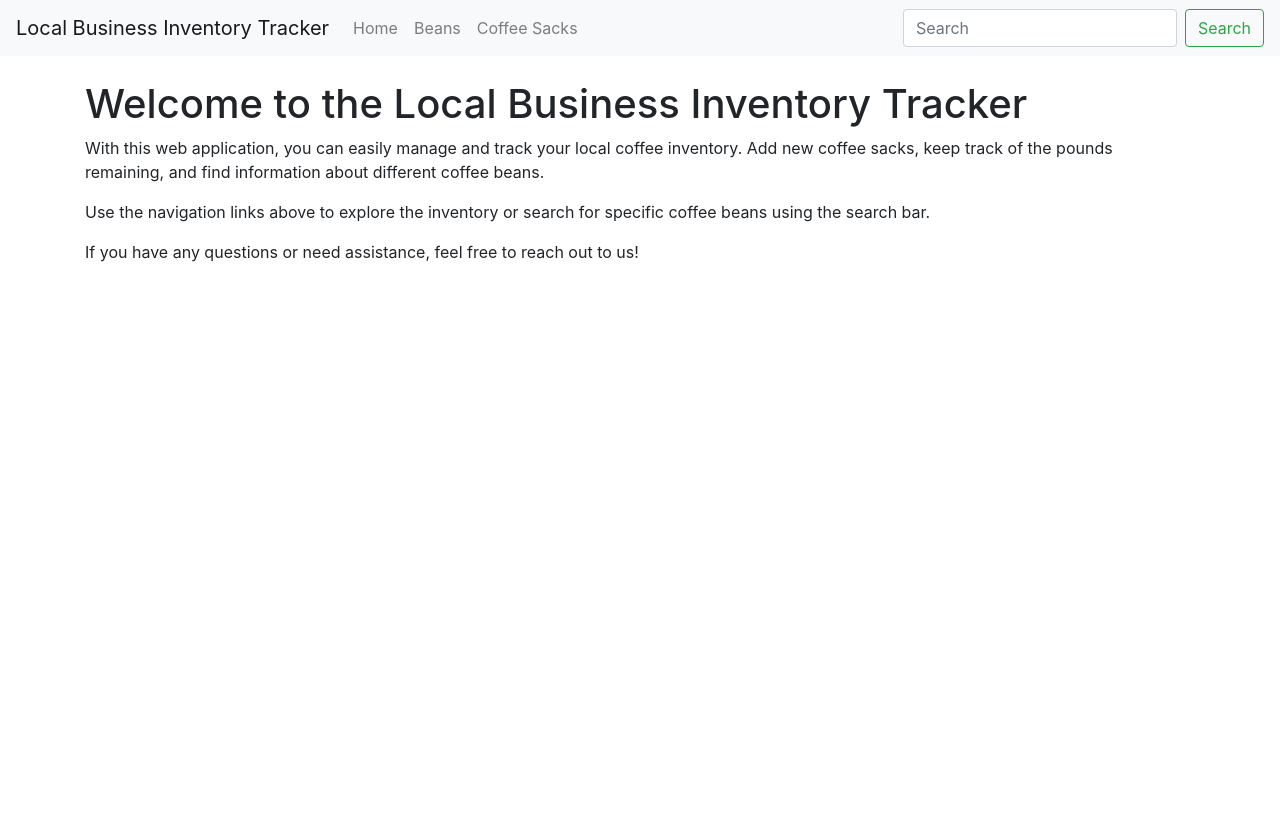
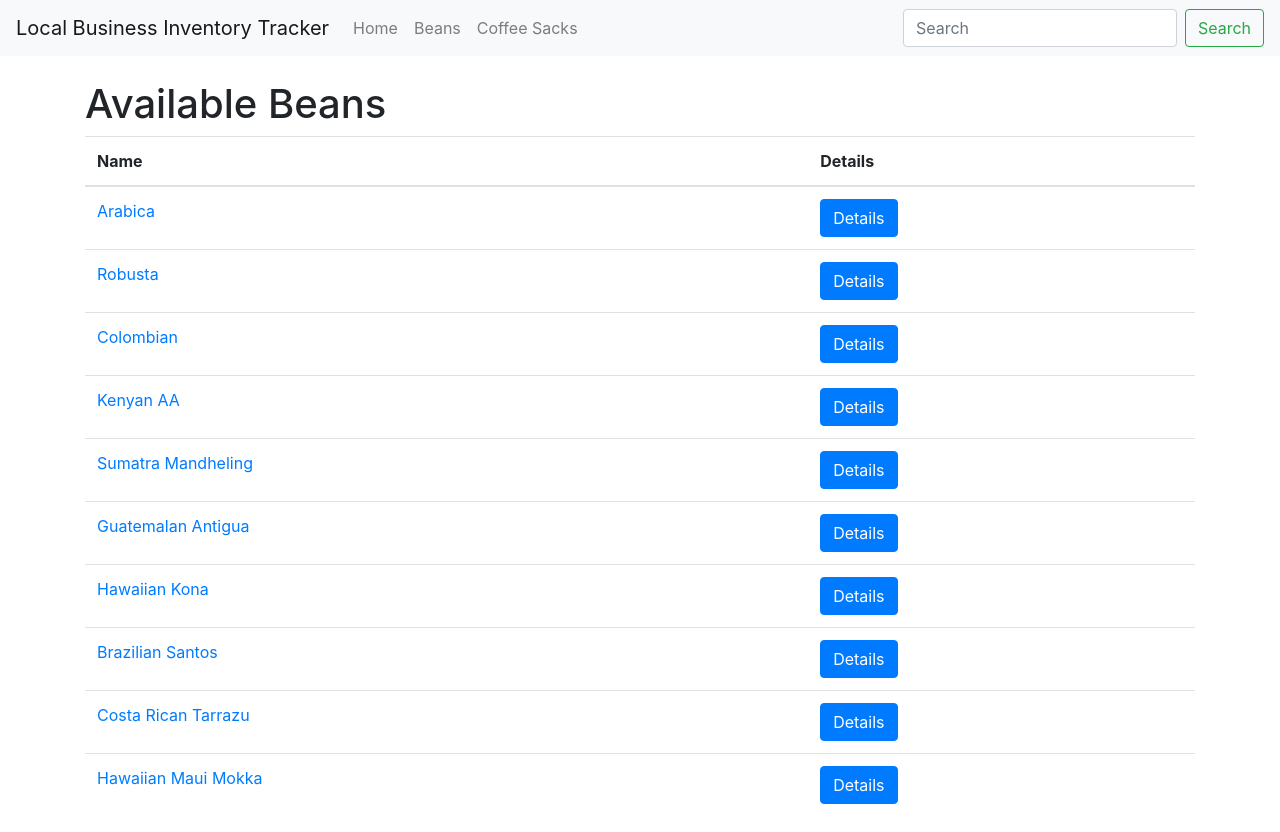
Before and after one commit to rodeomar/coffee-inventory-tracker, a React (Create React App) app: page /Beans in a window 1280 px wide. Before the commit the page ends 800 px from the top, so only its background shows below. Built offline with nearby package versions, Linux system fonts and the light colour scheme.

Commit message:
Added `Showing List oF all Beans`

```diff
--- a/package.json
+++ b/package.json
@@ -35,5 +35,8 @@
       "last 1 firefox version",
       "last 1 safari version"
     ]
+  },
+  "devDependencies": {
+    "react-router-dom": "^6.15.0"
   }
 }
--- a/public/index.html
+++ b/public/index.html
@@ -10,7 +10,6 @@
       name="description"
       content="Web site created using create-react-app"
     />
-    <link rel="apple-touch-icon" href="%PUBLIC_URL%/logo192.png" />
     <link rel="manifest" href="%PUBLIC_URL%/manifest.json" />
     <title>React App</title>
   </head>
--- a/src/App.js
+++ b/src/App.js
@@ -1,11 +1,17 @@
 import React from 'react';
+import { BrowserRouter, Routes, Route } from 'react-router-dom';
+
 import Home from './Components/Home';
+import Beans from './Components/Beans';
 
 function App() {
   return (
-    <div className="App">
-      <Home />
-    </div>
+    <BrowserRouter>
+      <Routes>
+        <Route path="/" element={<Home />} />
+        <Route path="Beans" element={<Beans />} />
+      </Routes>
+    </BrowserRouter>
   );
 }
 
--- /dev/null
+++ b/src/Components/Beans.js
@@ -0,0 +1,40 @@
+import React from 'react';
+import { Link } from 'react-router-dom';
+import beansData from '../Data/BeansData';
+import Navbar from './Navbar';
+
+
+function Beans() {
+    return (
+        <>
+            <Navbar />
+            <div className="container mt-4">
+                <h1>Available Beans</h1>
+                <table className="table">
+                    <thead>
+                        <tr>
+                            <th>Name</th>
+                            <th>Details</th>
+                        </tr>
+                    </thead>
+                    <tbody>
+                        {beansData.map((bean) => (
+                            <tr key={bean.id}>
+                                <td>
+                                    <Link to={`/Beans/${bean.id}`}>{bean.name}</Link>
+                                </td>
+                                <td>
+                                    <Link to={`/Beans/${bean.id}`} className="btn btn-primary">
+                                        Details
+                                    </Link>
+                                </td>
+                            </tr>
+                        ))}
+                    </tbody>
+                </table>
+            </div>
+        </>
+    );
+}
+
+export default Beans;
--- /dev/null
+++ b/src/Data/BeansData.js
@@ -0,0 +1,74 @@
+const beansData = [
+  {
+    id: 1,
+    name: "Arabica",
+    origin: "Ethiopia",
+    price: "$10.99",
+    roast: "Medium",
+  },
+  {
+    id: 2,
+    name: "Robusta",
+    origin: "Vietnam",
+    price: "$8.99",
+    roast: "Dark",
+  },
+  {
+    id: 3,
+    name: "Colombian",
+    origin: "Colombia",
+    price: "$9.99",
+    roast: "Medium",
+  },
+  {
+    id: 4,
+    name: "Kenyan AA",
+    origin: "Kenya",
+    price: "$12.99",
+    roast: "Medium",
+  },
+  {
+    id: 5,
+    name: "Sumatra Mandheling",
+    origin: "Indonesia",
+    price: "$11.99",
+    roast: "Dark",
+  },
+  {
+    id: 6,
+    name: "Guatemalan Antigua",
+    origin: "Guatemala",
+    price: "$10.49",
+    roast: "Medium",
+  },
+  {
+    id: 7,
+    name: "Hawaiian Kona",
+    origin: "Hawaii",
+    price: "$14.99",
+    roast: "Light",
+  },
+  {
+    id: 8,
+    name: "Brazilian Santos",
+    origin: "Brazil",
+    price: "$9.49",
+    roast: "Medium",
+  },
+  {
+    id: 9,
+    name: "Costa Rican Tarrazu",
+    origin: "Costa Rica",
+    price: "$11.99",
+    roast: "Medium",
+  },
+  {
+    id: 10,
+    name: "Hawaiian Maui Mokka",
+    origin: "Hawaii",
+    price: "$15.49",
+    roast: "Medium",
+  },
+];
+
+export default beansData;
--- a/src/index.css
+++ b/src/index.css
@@ -11,3 +11,7 @@ code {
   font-family: source-code-pro, Menlo, Monaco, Consolas, 'Courier New',
     monospace;
 }
+
+tr:hover{
+  background-color: rgb(227, 227, 227);
+}
```
Also changed, not shown: public/manifest.json, 1 other file (tests, documents, lock files or other folders).
